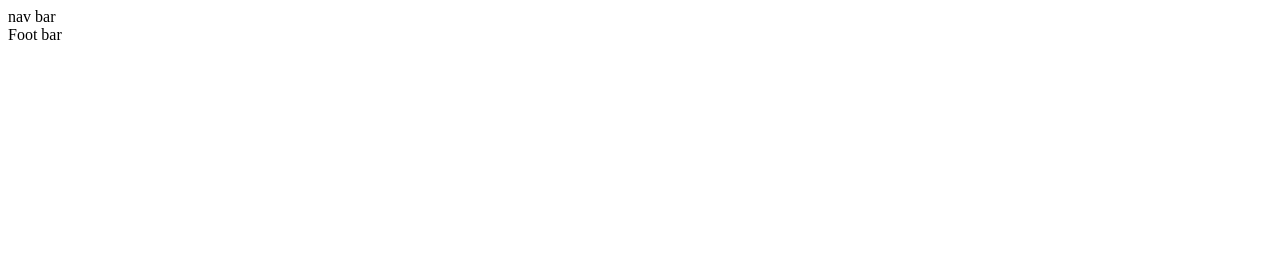
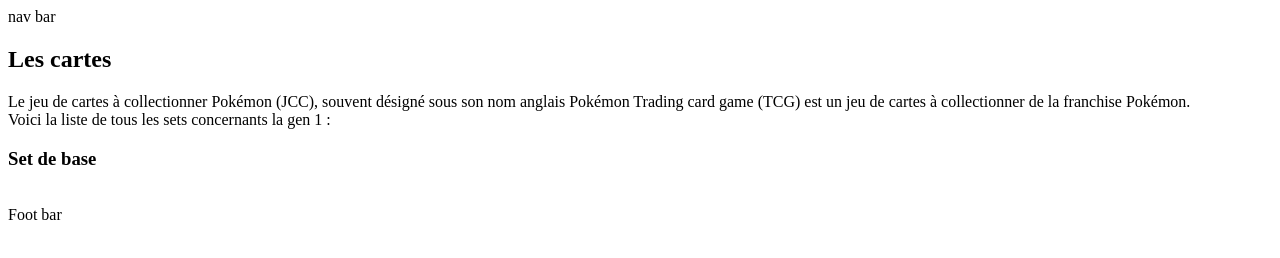
Before and after one commit to AlvA7A/TP-Maquettage-et-integration, a website: page html/cartes.html in a window 1280 px wide. Drawn offline with Linux system fonts and the light colour scheme.

Commit message:
add images

```diff
--- a/html/cartes.html
+++ b/html/cartes.html
@@ -8,7 +8,21 @@
   </head>
   <body>
     <header>nav bar</header>
-
+    <section>
+      <h2 class="pokeball titre">Les cartes</h2>
+      <p>
+        Le jeu de cartes à collectionner Pokémon (JCC), souvent désigné sous son
+        nom anglais Pokémon Trading card game (TCG) est un jeu de cartes à
+        collectionner de la franchise Pokémon. <br />
+        Voici la liste de tous les sets concernants la gen 1 :
+      </p>
+    </section>
+    <section>
+      <section class="display set1">
+        <h3>Set de base</h3>
+        <img src="" alt="" />
+      </section>
+    </section>
     <footer>Foot bar</footer>
   </body>
 </html>
```
Also changed, not shown: css/css.css (deleted), images/Logo-Pokemon.png (added), images/Pokemonseason1DVDBoxSet.jpg (added), images/Pokemonseason2DVDBoxSet.jpg (added), images/gymChallenge.webp (added), images/gymHeroes.webp (added), images/hyperBall.png (added), images/kisspng-clip-art-image-artist-deviantart-1-poke-balls-by-falco4-77-all-pokeballs-gen-1-5cf85e12956050.5461898015597808826119.png (added), images/safari.png (added), images/scuba.png (added), images/scuba.webp (added), images/set-base2.webp (added), images/setdebase.webp (added), images/setfossile.webp (added), 3 more files.
